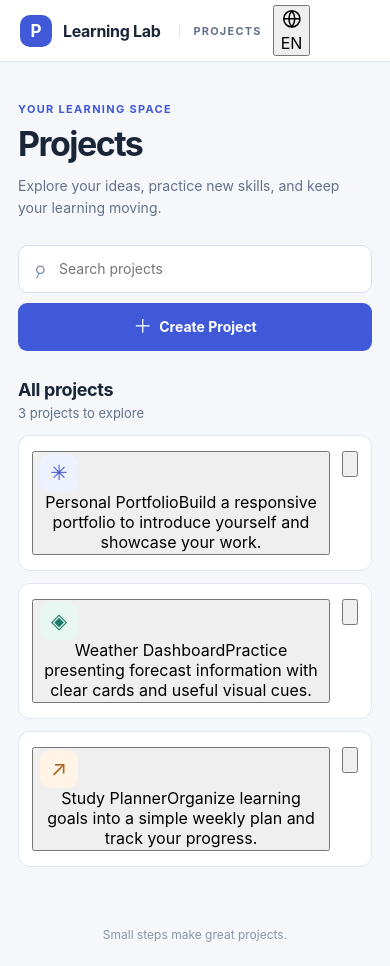
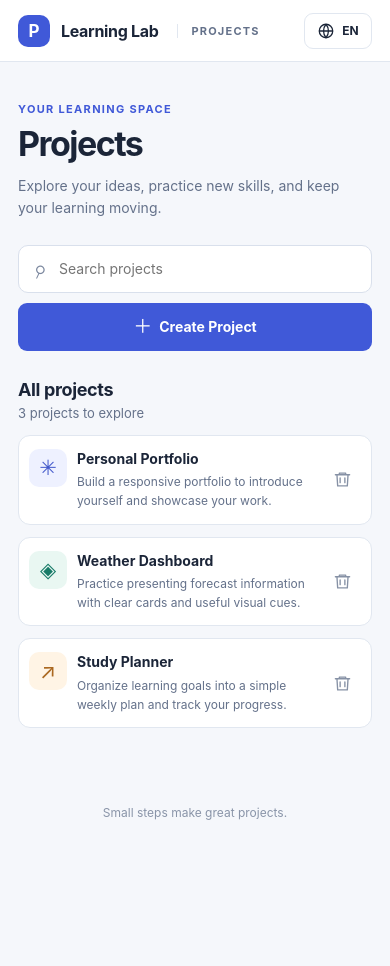
Before and after one commit to Alexim71/projects-codex-test, a React (Vite) app: page / in a window 390 px wide. After the commit the page ends 844 px from the top, so only its background shows below. Built offline with nearby package versions, Linux system fonts and the light colour scheme.

Commit message:
Style project detail and delete controls

```diff
--- a/src/pages/ProjectsPage.css
+++ b/src/pages/ProjectsPage.css
@@ -1,5 +1,8 @@
 .projects-page { min-height: 100vh; display: flex; flex-direction: column; }
 .page-header { height: 72px; padding: 0 clamp(20px, 6vw, 88px); display: flex; align-items: center; gap: 11px; border-bottom: 1px solid var(--line); background: var(--surface); }
+.language-toggle { width: 76px; min-height: 38px; display: inline-flex; align-items: center; justify-content: center; gap: 7px; margin-left: auto; border: 1px solid var(--line); border-radius: 9px; color: var(--ink); background: var(--surface); font-size: 12px; font-weight: 700; }
+.language-toggle:hover { border-color: #c9d2e2; background: #f7f8fb; }
+.language-toggle svg { width: 18px; height: 18px; }
 .brand-mark { width: 32px; height: 32px; display: grid; place-items: center; border-radius: 10px; color: #fff; background: var(--accent); font-size: 17px; font-weight: 750; }
 .brand-name { color: var(--ink); font-weight: 700; letter-spacing: -.02em; }
 .header-label { margin-left: 15px; padding-left: 20px; border-left: 1px solid var(--line); color: var(--muted); font-size: 11px; font-weight: 700; letter-spacing: .11em; }
@@ -41,13 +44,25 @@
 .project-list { display: grid; gap: 12px; margin: 0; padding: 0; list-style: none; }
 .project-card { min-width: 0; display: flex; align-items: center; gap: 16px; padding: 19px 20px; border: 1px solid var(--line); border-radius: 12px; background: var(--surface); transition: border-color .16s ease, box-shadow .16s ease, transform .16s ease; }
 .project-card:hover { transform: translateY(-1px); border-color: #c9d2e2; box-shadow: 0 8px 20px rgb(34 51 84 / 5%); }
+.project-card-link { min-width: 0; flex: 1; display: flex; align-items: center; gap: 16px; padding: 0; border: 0; color: inherit; text-align: left; background: transparent; cursor: pointer; }
+.project-card-link:focus-visible { border-radius: 8px; outline: 3px solid rgb(64 89 216 / 30%); outline-offset: 4px; }
 .project-symbol { width: 44px; height: 44px; flex: 0 0 44px; display: grid; place-items: center; border-radius: 12px; color: #4359cb; background: #eef1ff; font-size: 21px; }
 .symbol-1 { color: #187b68; background: #e9f7f2; }
 .symbol-2 { color: #aa6821; background: #fff4e5; }
 .project-details { min-width: 0; flex: 1; }
-.project-details h3 { margin: 0 0 5px; color: var(--ink); font-size: 15px; line-height: 1.4; overflow-wrap: anywhere; }
-.project-details p { margin: 0; color: var(--muted); font-size: 13px; line-height: 1.55; overflow-wrap: anywhere; }
+.project-title { display: block; margin: 0 0 5px; color: var(--ink); font-size: 15px; font-weight: 700; line-height: 1.4; overflow-wrap: anywhere; }
+.project-description { display: block; margin: 0; color: var(--muted); font-size: 13px; line-height: 1.55; overflow-wrap: anywhere; }
 .project-arrow { color: #9aa5b8; font-size: 20px; }
+.delete-button { width: 40px; height: 40px; flex: 0 0 40px; display: grid; place-items: center; border: 0; border-radius: 9px; color: #8691a5; background: transparent; }
+.delete-button svg { width: 19px; height: 19px; }
+.delete-button:hover { color: #b42338; background: #fff0f1; }
+.back-button { display: inline-flex; align-items: center; gap: 8px; margin: 0 0 30px; padding: 8px 0; border: 0; color: var(--accent); background: transparent; font-size: 14px; font-weight: 650; }
+.back-button:hover { color: var(--accent-dark); }
+.detail-intro { margin-bottom: 26px; }
+.project-info-card { padding: 26px; border: 1px solid var(--line); border-radius: 14px; background: var(--surface); box-shadow: 0 12px 32px rgb(34 51 84 / 5%); }
+.project-info-card h2 { margin: 0 0 22px; color: var(--ink); font-size: 20px; }
+.project-info-card h3 { margin: 0 0 8px; color: #35415a; font-size: 13px; }
+.project-info-card p { margin: 0; color: var(--muted); font-size: 15px; line-height: 1.7; overflow-wrap: anywhere; }
 .empty-state { padding: 46px 20px; border: 1px dashed #d4dcea; border-radius: 12px; text-align: center; background: rgb(255 255 255 / 55%); }
 .empty-icon { width: 42px; height: 42px; display: inline-grid; place-items: center; margin-bottom: 10px; border-radius: 50%; color: var(--accent); background: var(--soft-accent); font-size: 25px; }
 .empty-state h3 { margin: 0 0 6px; color: var(--ink); font-size: 16px; }
@@ -56,8 +71,9 @@
 .visually-hidden { position: absolute; width: 1px; height: 1px; padding: 0; margin: -1px; overflow: hidden; clip: rect(0, 0, 0, 0); white-space: nowrap; border: 0; }
 
 @media (max-width: 600px) {
-  .page-header { height: 62px; padding: 0 20px; }
+  .page-header { height: 62px; padding: 0 18px; }
   .header-label { margin-left: 8px; padding-left: 13px; }
+  .language-toggle { width: 68px; min-height: 36px; }
   .projects-content { width: calc(100% - 36px); padding: 40px 0 42px; }
   .intro { margin-bottom: 25px; }
   .intro-copy { font-size: 14px; }
@@ -68,9 +84,13 @@
   .field textarea { min-height: 116px; }
   .form-actions { flex-direction: column-reverse; }
   .form-actions .button { width: 100%; min-height: 46px; }
-  .project-card { align-items: flex-start; gap: 12px; padding: 15px 13px; }
+  .project-card { align-items: center; gap: 6px; padding: 13px 10px; }
+  .project-card-link { align-items: flex-start; gap: 10px; }
   .project-symbol { width: 38px; height: 38px; flex-basis: 38px; border-radius: 10px; }
   .project-arrow { display: none; }
-  .project-details h3 { font-size: 14px; }
-  .project-details p { font-size: 12px; }
+  .project-title { font-size: 14px; }
+  .project-description { font-size: 12px; }
+  .delete-button { width: 38px; height: 38px; flex-basis: 38px; }
+  .project-info-card { padding: 21px 17px; }
+  .back-button { margin-bottom: 24px; }
 }
```
